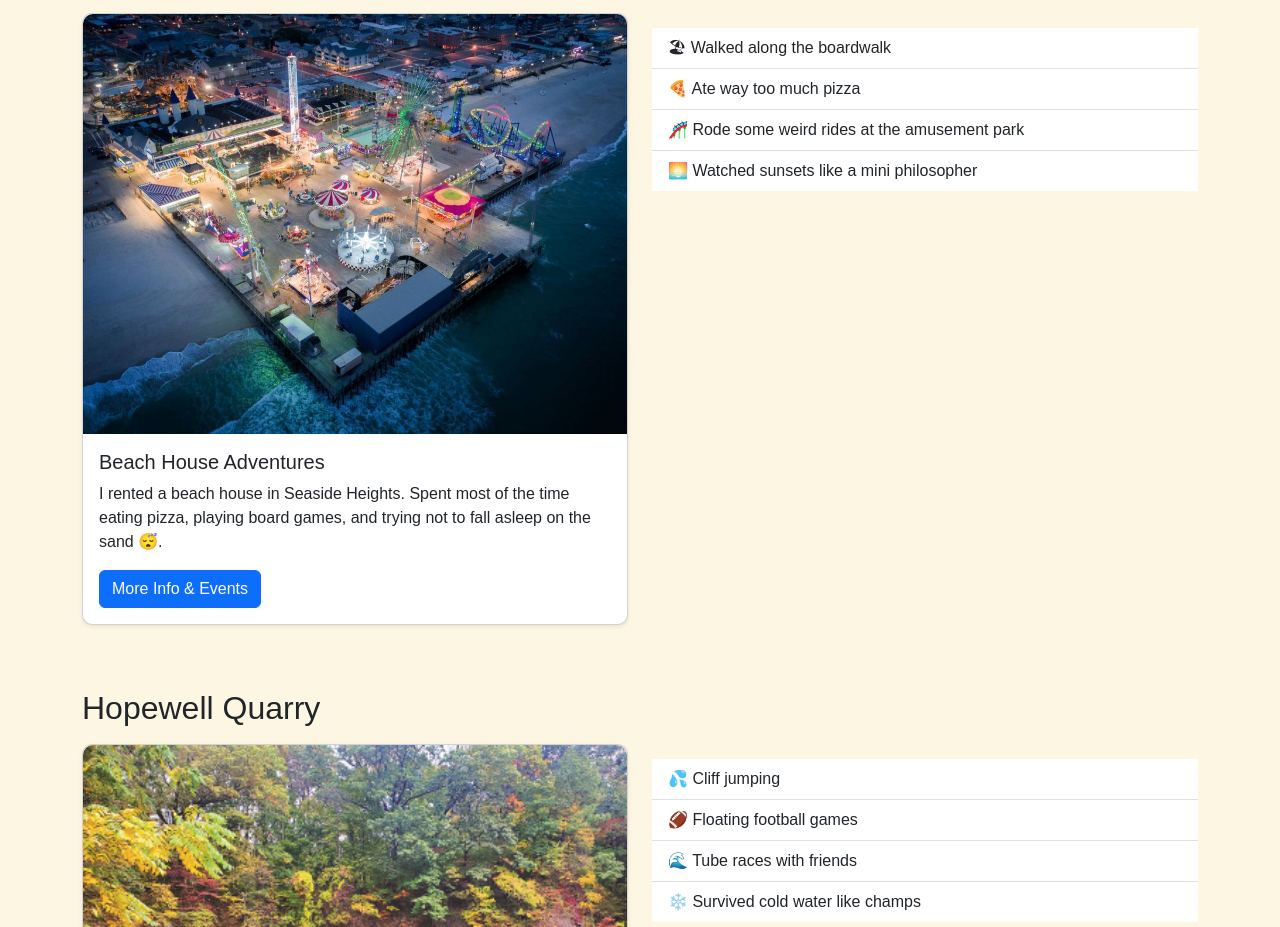
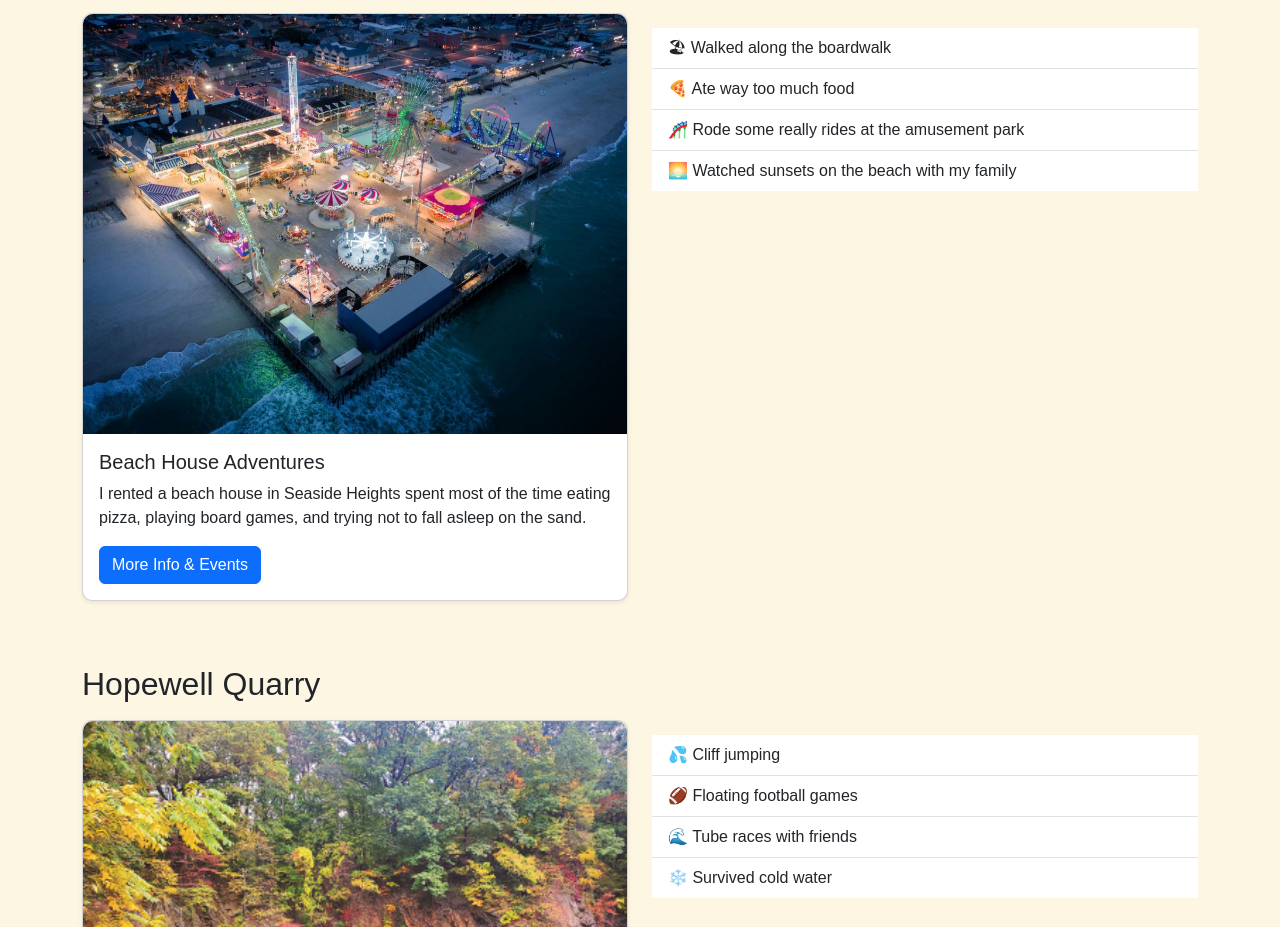
Before and after one commit to jonny0608/summer-review-assignfdsjment, a plain HTML site: page index.html in a window 1280 px wide. Shown: the part 305-1232 px from the top of the page. Drawn offline with nearby package versions, Linux system fonts and the light colour scheme; a web font is replaced by a local one.

Commit message:
ok actually finished

```diff
--- a/index.html
+++ b/index.html
@@ -45,8 +45,8 @@
                         <img src="Seasideheights.jpg" class="card-img-top" alt="Seaside Heights Beach">
                         <div class="card-body">
                             <h5 class="card-title">Beach House Adventures</h5>
-                            <p class="card-text">I rented a beach house in Seaside Heights. Spent most of the time
-                                eating pizza, playing board games, and trying not to fall asleep on the sand 😴.</p>
+                            <p class="card-text">I rented a beach house in Seaside Heights spent most of the time
+                                eating pizza, playing board games, and trying not to fall asleep on the sand.</p>
                             <a href="https://exit82.com/" target="_blank" class="btn btn-primary">More Info & Events</a>
                         </div>
                     </div>
@@ -54,9 +54,9 @@
                 <div class="col-md-6">
                     <ul class="list-group list-group-flush">
                         <li class="list-group-item">🏖 Walked along the boardwalk</li>
-                        <li class="list-group-item">🍕 Ate way too much pizza</li>
-                        <li class="list-group-item">🎢 Rode some weird rides at the amusement park</li>
-                        <li class="list-group-item">🌅 Watched sunsets like a mini philosopher</li>
+                        <li class="list-group-item">🍕 Ate way too much food</li>
+                        <li class="list-group-item">🎢 Rode some really rides at the amusement park</li>
+                        <li class="list-group-item">🌅 Watched sunsets on the beach with my family</li>
                     </ul>
                 </div>
             </div>
@@ -84,7 +84,7 @@
                         <li class="list-group-item">💦 Cliff jumping</li>
                         <li class="list-group-item">🏈 Floating football games</li>
                         <li class="list-group-item"> 🌊 Tube races with friends</li>
-                        <li class="list-group-item">❄️ Survived cold water like champs</li>
+                        <li class="list-group-item">❄️ Survived cold water</li>
                     </ul>
                 </div>
             </div>
```
